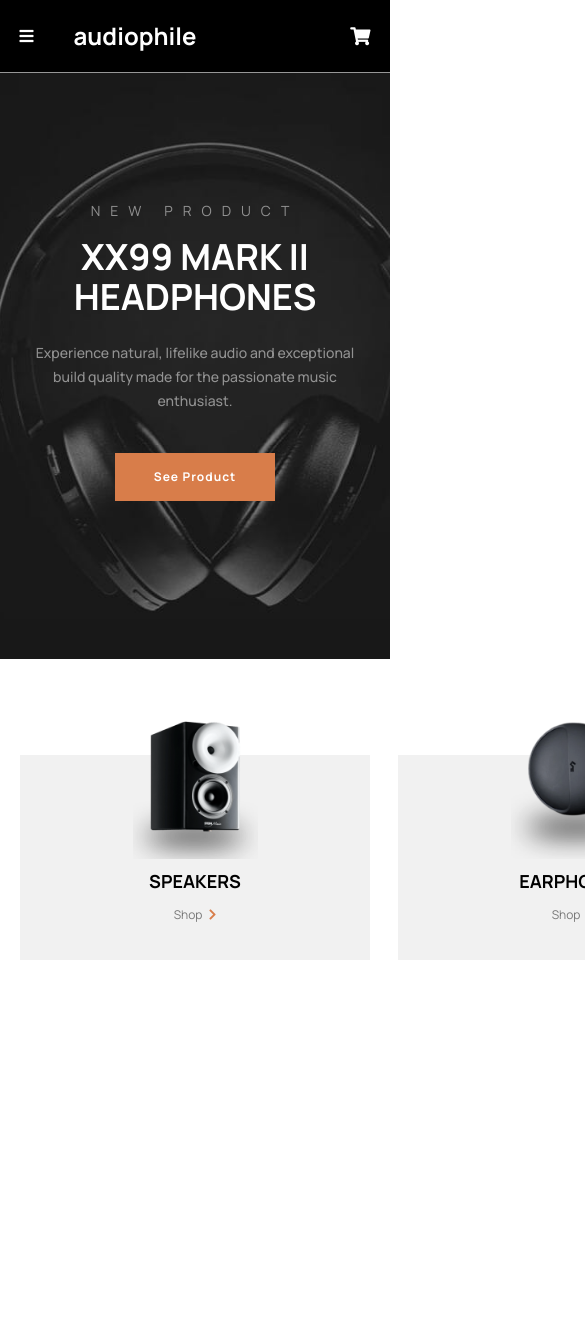
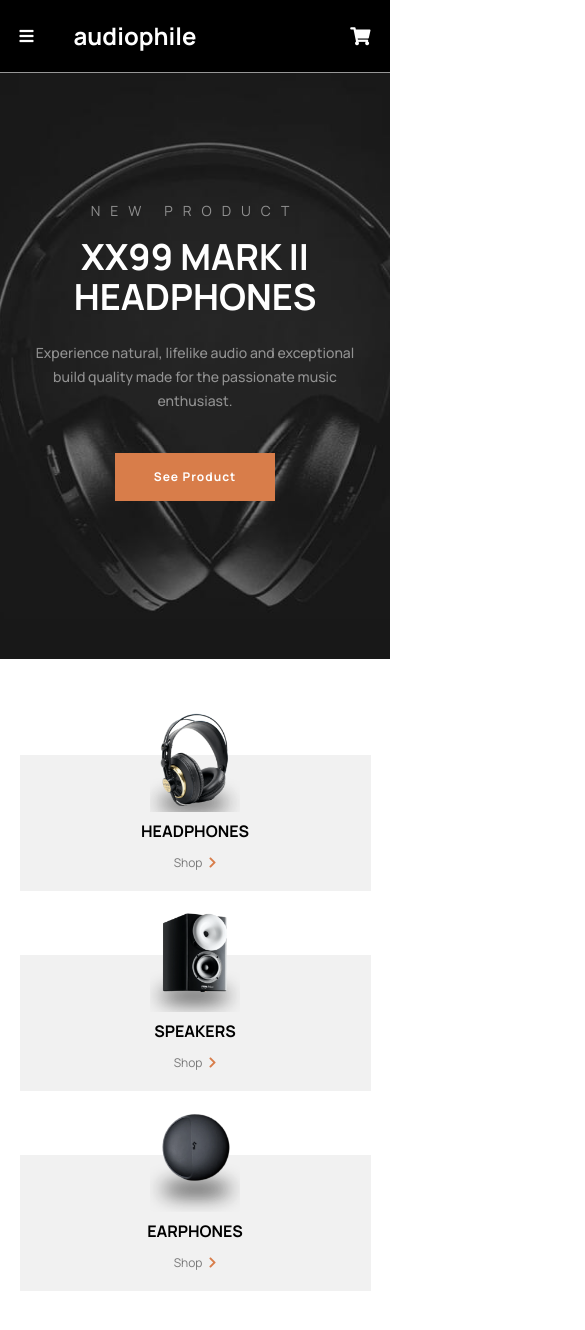
Before and after one commit to ArzCorp/audiophile-vue, a Vue app: page / in a window 390 px wide. Shown: the top 1330 px of the page, 585 px wide, since content can reach past the window. Before the commit the page ends 1120 px from the top, so only its background shows below. Built offline with nearby package versions, Linux system fonts and the light colour scheme.

Commit message:
📱 added tabs responsive

```diff
--- a/src/components/home/Tabs.vue
+++ b/src/components/home/Tabs.vue
@@ -1,12 +1,16 @@
 <template>
 	<Container>
-		<ul class="flex gap-7 justify-center pt-24 pb-40">
+		<ul
+			class="flex flex-col md:flex-row gap-y-16 md:gap-y-0 xl:gap-7 justify-between xl:justify-center pt-24 pb-24 xl:pb-40"
+		>
 			<li v-for="tab in tabs">
 				<div
 					:key="tab.id"
-					class="bg-[#F1F1F1] flex justify-center pb-8 pt-28 relative min-h-[205px] w-[350px]"
+					class="bg-[#F1F1F1] mx-auto flex justify-center pb-5 xl:pb-8 pt-16 xl:pt-28 relative w-full lg:min-h-[165px] xl:min-h-[205px] md:w-[225px] xl:w-[350px]"
 				>
-					<figure class="mx-auto w-[125px] h-[170px] absolute -top-[50px]">
+					<figure
+						class="mx-auto w-[90px] xl:w-[125px] h-[115px] xl:h-[170px] absolute -top-[50px]"
+					>
 						<img
 							class="mx-auto w-full h-full object-contain"
 							:src="tab.img"
@@ -14,7 +18,9 @@
 						/>
 					</figure>
 					<div>
-						<h3 class="text-center font-bold text-lg mb-3">{{ tab.name }}</h3>
+						<h3 class="text-center font-bold text-base xl:text-lg mb-3">
+							{{ tab.name }}
+						</h3>
 						<p class="text-center text-xs text-black text-opacity-50">
 							Shop <i class="ml-1 fas fa-chevron-right text-[#D87D4A]" />
 						</p>
```
